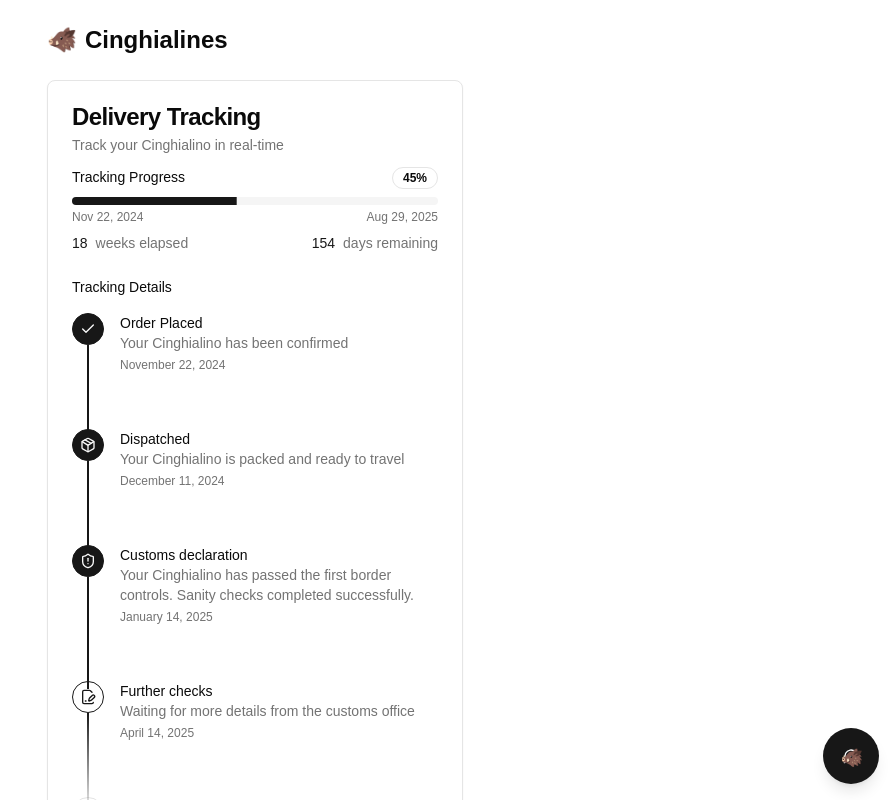
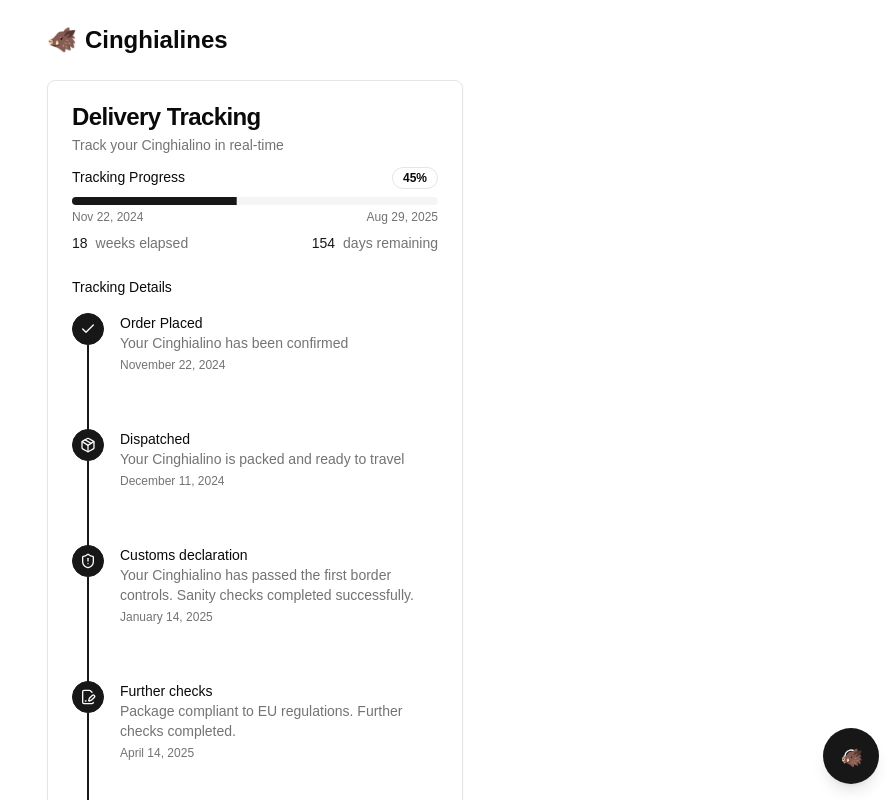
Before and after one commit to MammaMiaDev/MammaMiaDev.github.io, a Next.js app: page / in a window 1280 px wide. Shown: the top 800 px of the page, without its empty margins (385-1280 px from the left). Built offline with nearby package versions, Linux system fonts and the light colour scheme.

Commit message:
Update shipping progress

```diff
--- a/shipment-tracking.tsx
+++ b/shipment-tracking.tsx
@@ -1,5 +1,5 @@
 "use client"
-import { CalendarClock, Check, Clock, Package, FileSignature, BadgeCheck, ShieldAlert } from "lucide-react"
+import { CalendarClock, Check, Clock, Package, FileSignature, ShieldAlert } from "lucide-react"
 import { format } from "date-fns"
 
 import { Badge } from "@/components/ui/badge"
@@ -53,10 +53,10 @@ export default function ShipmentTracking() {
     {
       id: 4,
       title: "Further checks",
-      details: "Waiting for more details from the customs office",
+      details: "Package compliant to EU regulations. Further checks completed.",
       date: "April 14, 2025",
       icon: <FileSignature className="h-4 w-4" />,
-      status: "in-progress",
+      status: "completed",
     },
     {
       id: 5,
@@ -64,7 +64,7 @@ export default function ShipmentTracking() {
       details: "Your Cinghialino is on its way to you",
       date: "",
       icon: <Clock className="h-4 w-4" />,
-      status: "pending",
+      status: "in-progress",
     },
     {
       id: 6,
```
